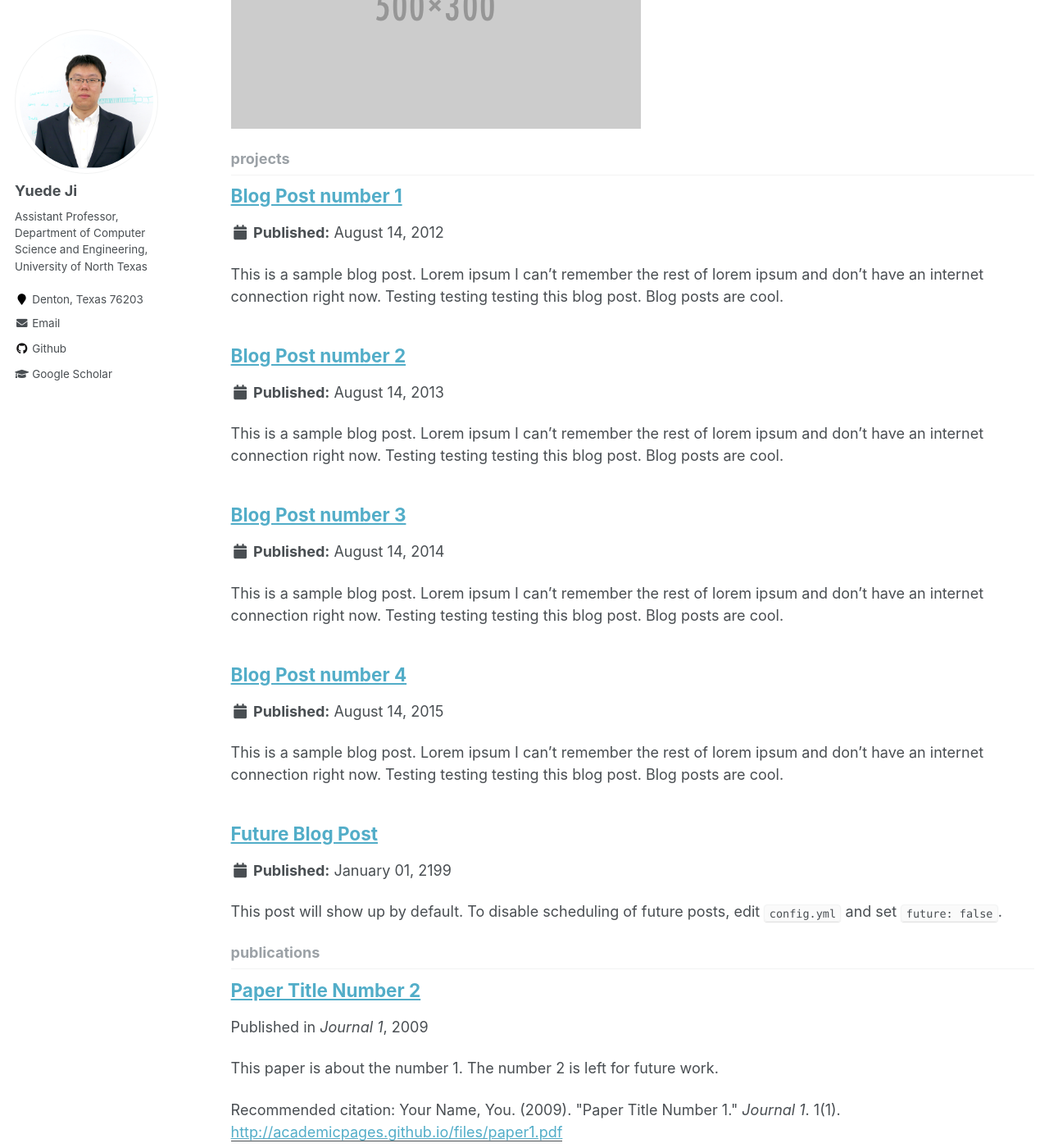
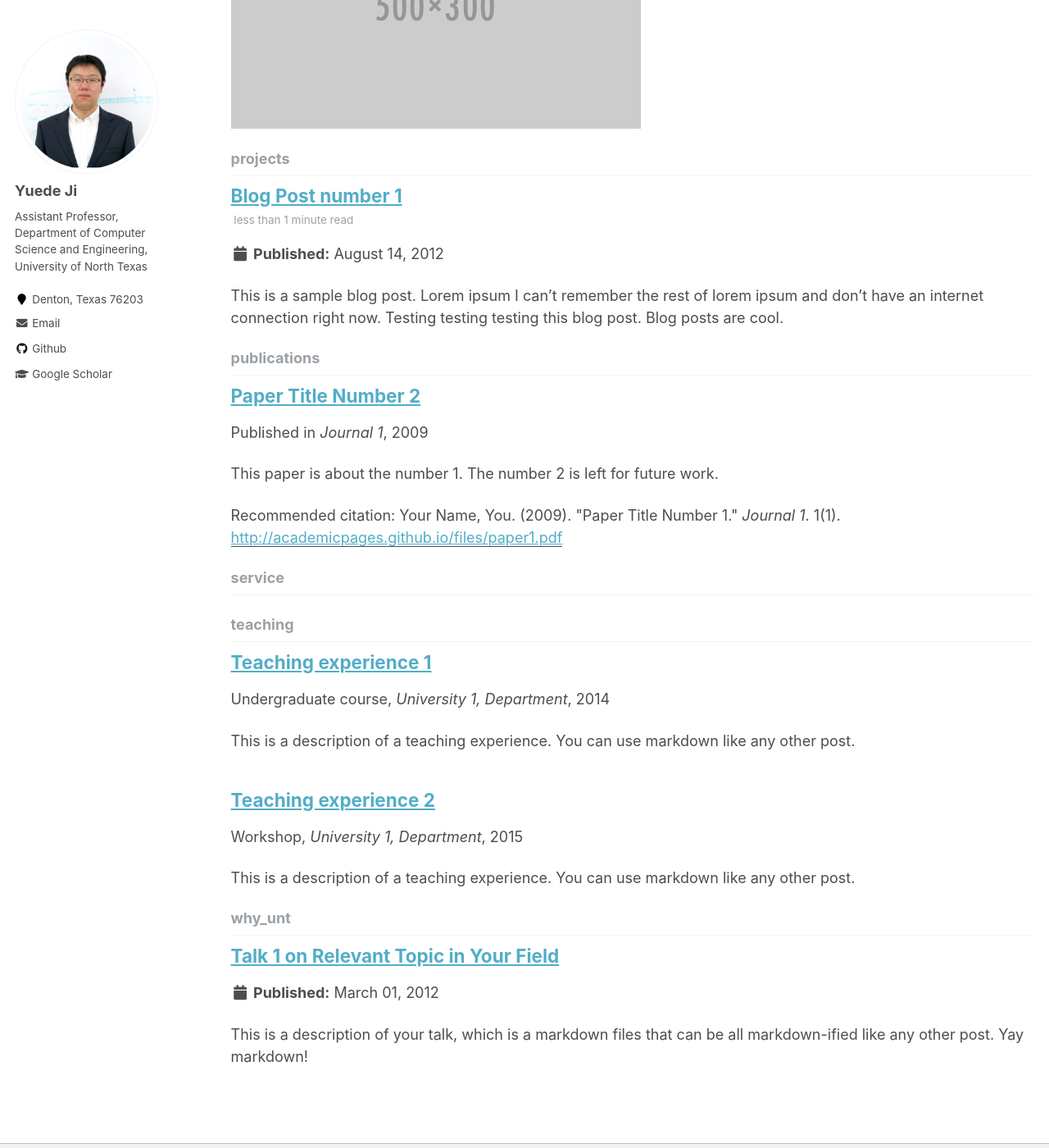
Before and after one commit to yuede/yuede.github.io, a Jekyll site: the page built from _pages/collection-archive.html, in a window 1280 px wide and 1400 px high, scrolled down 947 px. Shown: the whole window at 82% size. Built offline with Jekyll 4.4.1, drawn with Linux system fonts in a browser that asks for light colours.

Commit message:
update config

```diff
--- a/_config.yml
+++ b/_config.yml
@@ -197,10 +197,10 @@
 
 # Defaults
 defaults:
-  # _posts
+  # _projects
   - scope:
       path: ""
-      type: posts
+      type: projects
     values:
       layout: single
       author_profile: true
@@ -233,24 +233,31 @@
       author_profile: true
       share: true
       comments: true
-  # _portfolio
+  # _service
   - scope:
       path: ""
-      type: portfolio
+      type: service
     values:
       layout: single
       author_profile: true
       share: true
       comment: true
-  # _talks
+  # _lab
   - scope:
       path: ""
-      type: talks
+      type: lab
     values:
-      layout: talk
+      layout: single
       author_profile: true
       share: true
-
+  # _why_unt
+  - scope:
+      path: ""
+      type: why_unt
+    values:
+      layout: single
+      author_profile: true
+      share: true
 # Sass/SCSS
 sass:
   sass_dir: _sass
--- a/_projects/2013-08-14-blog-post-2.md
+++ /dev/null
@@ -1,20 +0,0 @@
----
-title: 'Blog Post number 2'
-date: 2013-08-14
-permalink: /posts/2013/08/blog-post-2/
-tags:
-  - cool posts
-  - category1
-  - category2
----
-
-This is a sample blog post. Lorem ipsum I can't remember the rest of lorem ipsum and don't have an internet connection right now. Testing testing testing this blog post. Blog posts are cool.
-
-Headings are cool
-======
-
-You can have many headings
-======
-
-Aren't headings cool?
-------
--- a/_projects/2014-08-14-blog-post-3.md
+++ /dev/null
@@ -1,20 +0,0 @@
----
-title: 'Blog Post number 3'
-date: 2014-08-14
-permalink: /posts/2014/08/blog-post-3/
-tags:
-  - cool posts
-  - category1
-  - category2
----
-
-This is a sample blog post. Lorem ipsum I can't remember the rest of lorem ipsum and don't have an internet connection right now. Testing testing testing this blog post. Blog posts are cool.
-
-Headings are cool
-======
-
-You can have many headings
-======
-
-Aren't headings cool?
-------
--- a/_projects/2199-01-01-future-post.md
+++ /dev/null
@@ -1,11 +0,0 @@
----
-title: 'Future Blog Post'
-date: 2199-01-01
-permalink: /posts/2012/08/blog-post-4/
-tags:
-  - cool posts
-  - category1
-  - category2
----
-
-This post will show up by default. To disable scheduling of future posts, edit `config.yml` and set `future: false`.
```
Also changed, not shown: _projects/2015-08-14-blog-post-4.md (deleted, +0 -20 lines).
